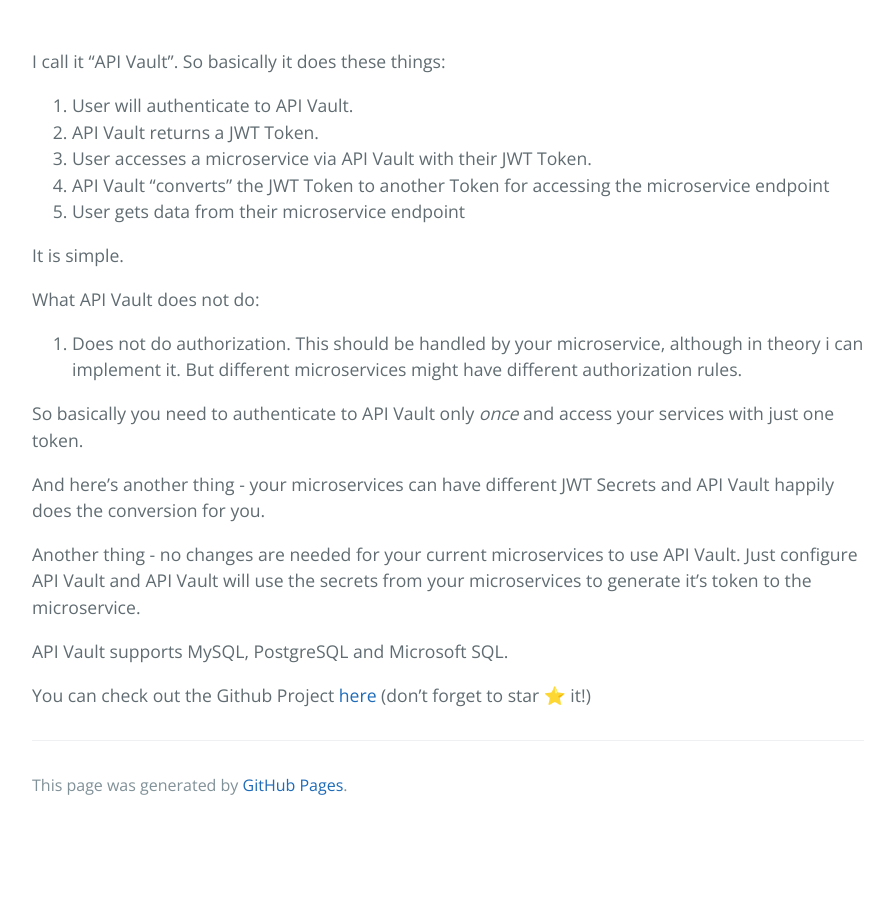
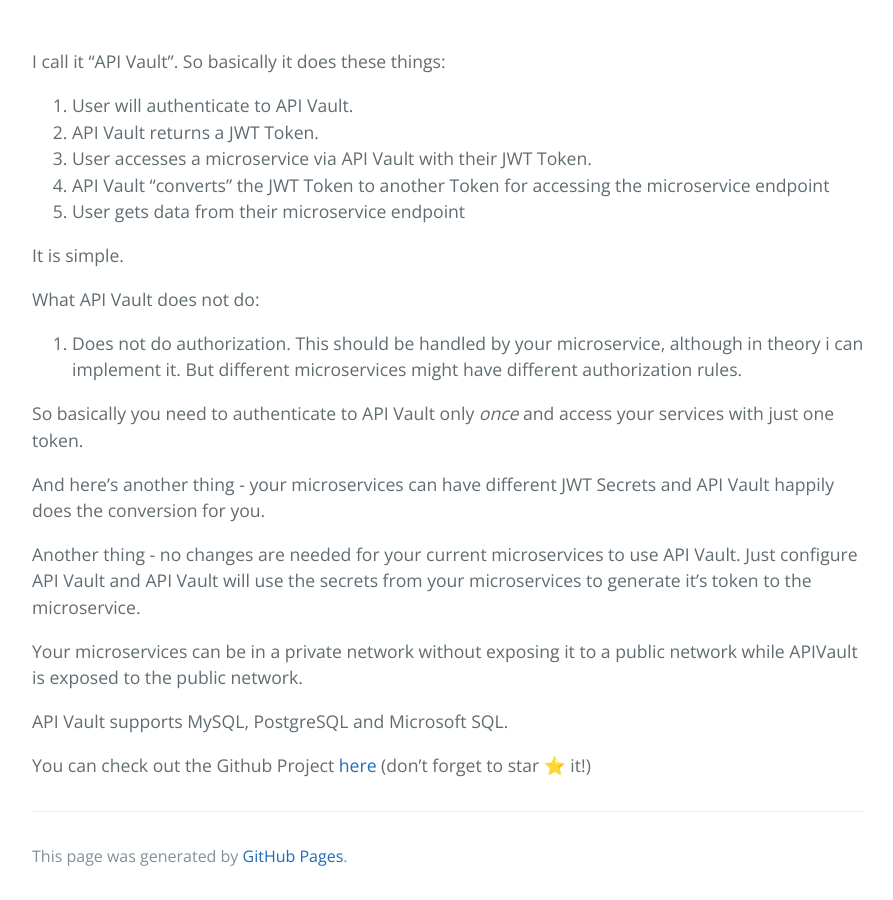
Before and after one commit to muhammadn/muhammadn.github.io, a Jekyll site: the page built from _posts/2019-03-22-introducing-api-vault.md, in a window 1280 px wide and 900 px high, scrolled down 1415 px. Shown: the whole window, without its empty margins (192-1085 px from the left). Built offline with Jekyll 4.4.1, drawn with Linux system fonts in a browser that asks for light colours; before the commit the page ends 2244 px from its top, so only the background shows below that.

Commit message:
add more info

```diff
--- a/_posts/2019-03-22-introducing-api-vault.md
+++ b/_posts/2019-03-22-introducing-api-vault.md
@@ -50,6 +50,10 @@ And here's another thing - your microservices can have different JWT Secrets and
 Another thing - no changes are needed for your current microservices to use API Vault. Just configure API Vault
 and API Vault will use the secrets from your microservices to generate it's token to the microservice.
 
+Your microservices can be in a private network without exposing it to a public network while APIVault is exposed to the public
+network.
+
+
 API Vault supports MySQL, PostgreSQL and Microsoft SQL.
 
 You can check out the Github Project [here](https://github.com/muhammadn/APIVault) (don't forget to star ⭐️ it!)
```
